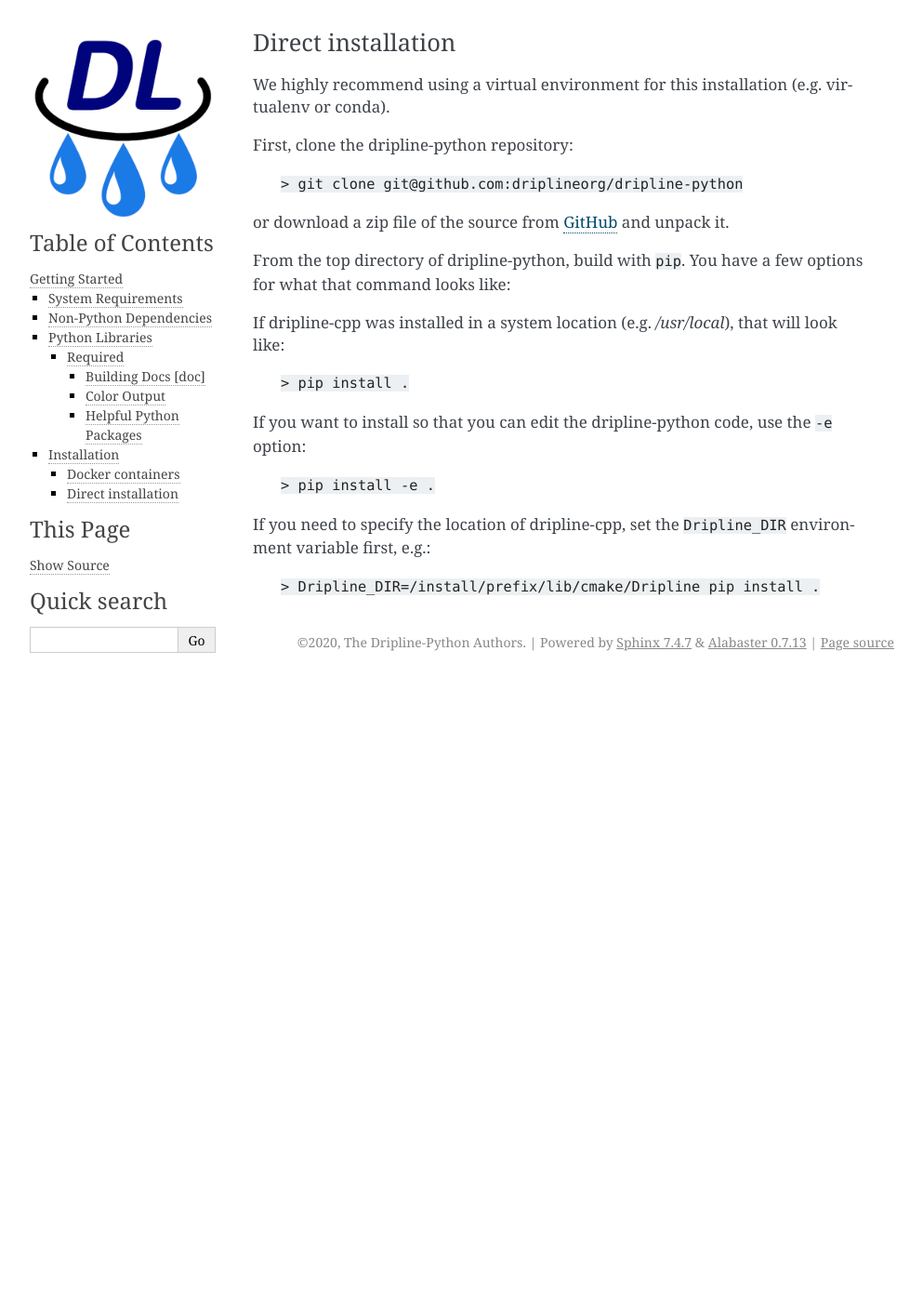
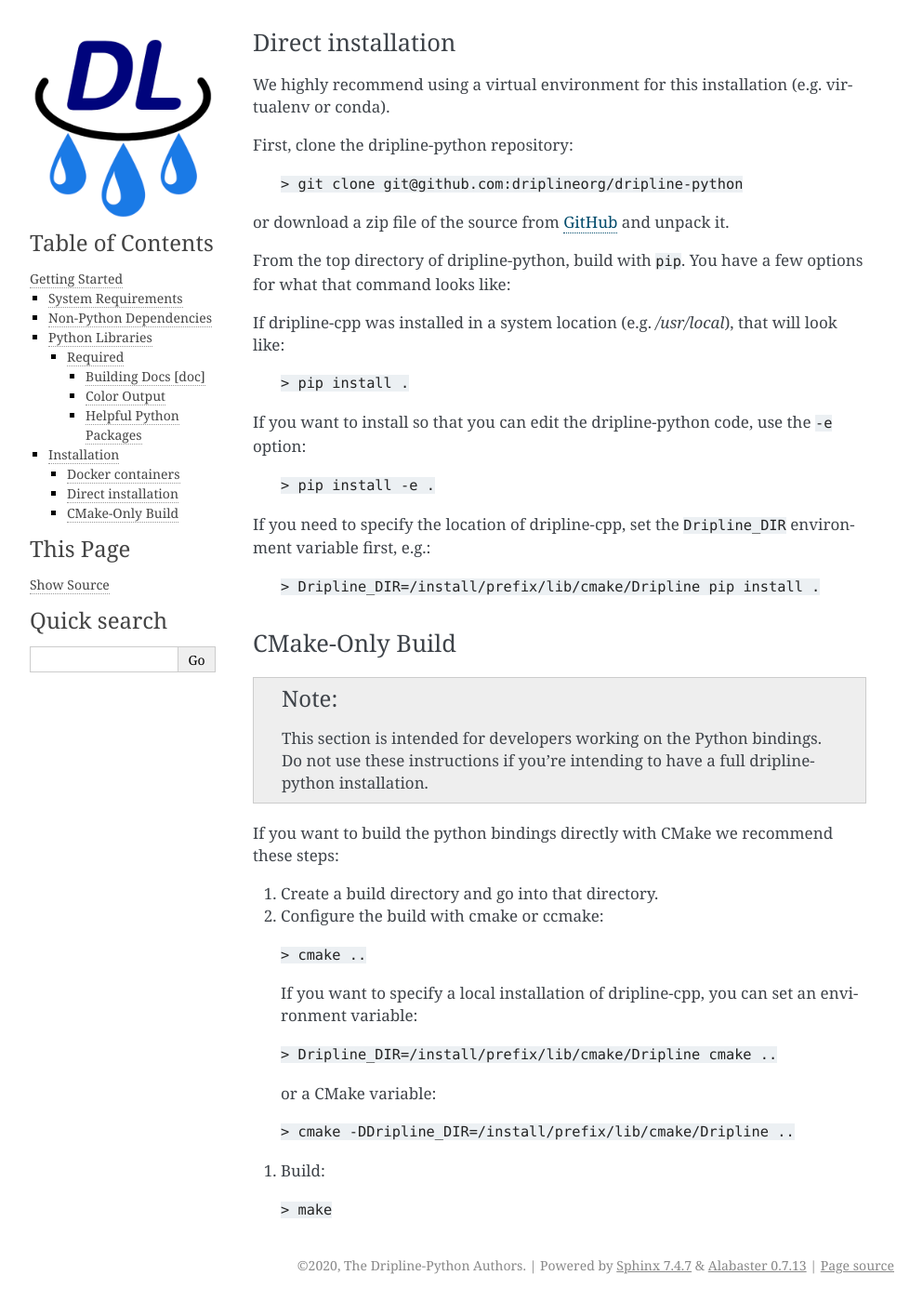
Before and after one commit to driplineorg/dripline-python, a Sphinx documentation site: the page built from doc/getting_started.rst, in a window 1280 px wide and 1400 px high, scrolled down 2792 px. Shown: the whole window at 93% size, without its empty margins (148-1141 px from the left). Built offline with Sphinx 7.4.7, drawn with Linux system fonts in a browser that asks for light colours; pages that are not in the unit, such as notebooks, are missing from menus; before the commit the page ends 3522 px from its top, so only the background shows below that.

Commit message:
Adding documentation about doing a cmake-only build

```diff
--- a/doc/getting_started.rst
+++ b/doc/getting_started.rst
@@ -150,3 +150,31 @@ If you want to install so that you can edit the dripline-python code, use the ``
 If you need to specify the location of dripline-cpp, set the ``Dripline_DIR`` environment variable first, e.g.:
 
   ``> Dripline_DIR=/install/prefix/lib/cmake/Dripline pip install .``
+
+CMake-Only Build
+----------------
+
+.. note::
+
+  This section is intended for developers working on the Python bindings.
+  Do not use these instructions if you're intending to have a full dripline-python installation.
+
+If you want to build the python bindings directly with CMake we recommend these steps:
+
+#. Create a build directory and go into that directory.
+
+#. Configure the build with cmake or ccmake:
+
+  ``> cmake ..``
+
+  If you want to specify a local installation of dripline-cpp, you can set an environment variable:
+
+  ``> Dripline_DIR=/install/prefix/lib/cmake/Dripline cmake ..``
+
+  or a CMake variable:
+
+  ``> cmake -DDripline_DIR=/install/prefix/lib/cmake/Dripline ..``
+
+#. Build:
+
+  ``> make``
```
